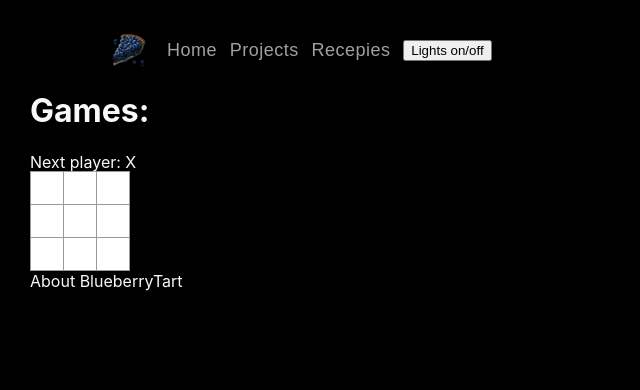
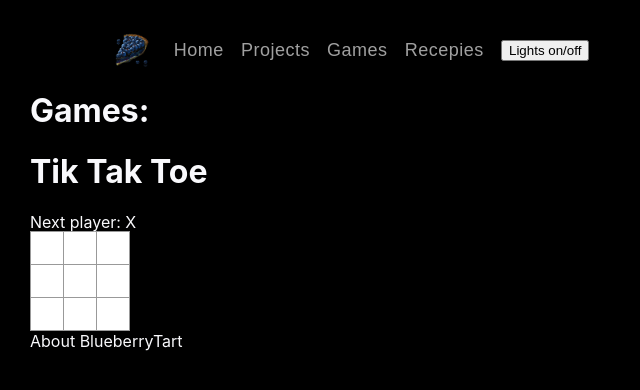
Before and after one commit to Thirstums/BlueberryTart, a Next.js app: page /games in a window 1280 px wide. Shown: the top 390 px of the page, without its empty margins (0-640 px from the left). Built offline with nearby package versions, Linux system fonts and the light colour scheme.

Commit message:
change Nav

```diff
--- a/src/components/Nav/Navbar.tsx
+++ b/src/components/Nav/Navbar.tsx
@@ -36,6 +36,10 @@ if (bodyStyle.backgroundColor === 'black'){
             </a>
             <a>
               {" "}
+              <Link href="/games">Games</Link>
+            </a>
+            <a>
+              {" "}
               <Link href="/recepies">Recepies</Link>
             </a>
             <button onClick={() => handleClick()}>Lights on/off</button>
--- a/src/components/TikTakToe/Board/Board.tsx
+++ b/src/components/TikTakToe/Board/Board.tsx
@@ -12,8 +12,6 @@ export default function Board() {
   } else{
     status = "Next player: " + (xIsNext ? "X" : "O")
   }
-
-
 
   function handleClick(s:any) {
     if (squares[s] || calculateWinner(squares)) {
--- a/src/components/TikTakToe/Square/Square.tsx
+++ b/src/components/TikTakToe/Square/Square.tsx
@@ -1,4 +1,3 @@
-import { useState } from "react";
 import { ISquareProps } from "./ISquareProps";
 
 export default function Square({value, onSquareClick} : any) {
--- a/src/components/TikTakToe/TikTakToe.tsx
+++ b/src/components/TikTakToe/TikTakToe.tsx
@@ -1,11 +1,10 @@
-import { useState } from "react";
-
 import Board from "./Board/Board";
 //This component only exist for the call on the "Games" Page
 export default function TikTakToe() {
 
   return (
     <>
+    <h1>Tik Tak Toe</h1>
       <Board/>
     </>
   );
--- a/src/styles/navbar.css
+++ b/src/styles/navbar.css
@@ -8,7 +8,7 @@
 nav {
   height: 5vh;
   width: 3vw;
-  min-width: 400px;
+  min-width: 500px;
   display: flex;
   align-items: center;
   justify-content: space-around;
```
